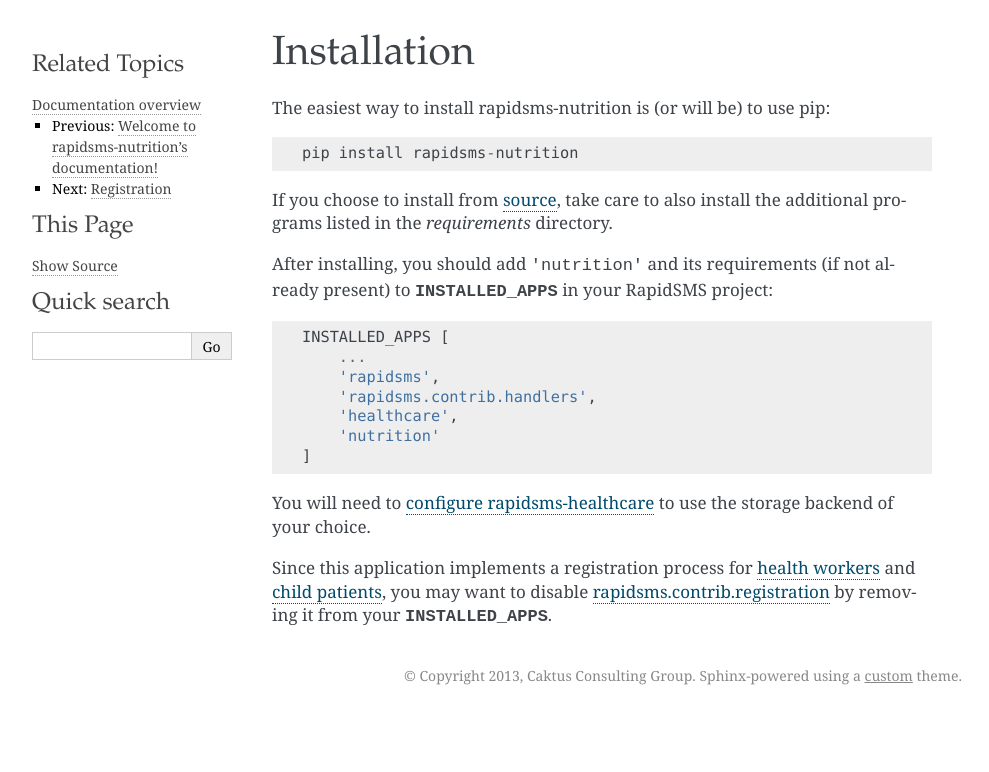
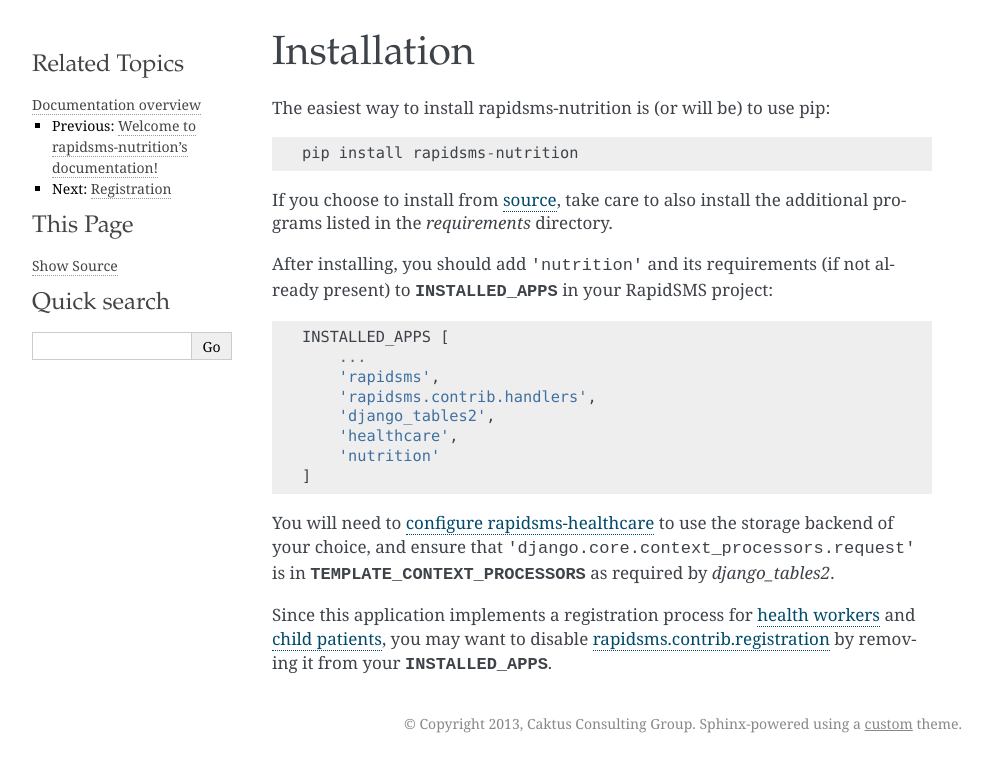
Before and after one commit to caktus/rapidsms-nutrition, a Sphinx documentation site: the page built from docs/installation.rst, in a window 1280 px wide. Shown: the top 772 px of the page, without its empty margins (148-1137 px from the left). Built offline with Sphinx 7.4.7, drawn with Linux system fonts in a browser that asks for light colours.

Commit message:
Add django_tables2; pin versions in tox.ini

```diff
--- a/docs/installation.rst
+++ b/docs/installation.rst
@@ -17,13 +17,16 @@
         ...
         'rapidsms',
         'rapidsms.contrib.handlers',
+        'django_tables2',
         'healthcare',
         'nutrition'
     ]
 
 You will need to `configure rapidsms-healthcare
 <http://rapidsms-healthcare.readthedocs.org/en/latest/quick-start.html#configuration>`_
-to use the storage backend of your choice.
+to use the storage backend of your choice, and ensure that
+``'django.core.context_processors.request'`` is in
+:setting:`TEMPLATE_CONTEXT_PROCESSORS` as required by `django_tables2`.
 
 Since this application implements a registration process for
 :ref:`health workers <registration-health-workers>` and :ref:`child patients
```
Also changed, not shown: 2 other files.
